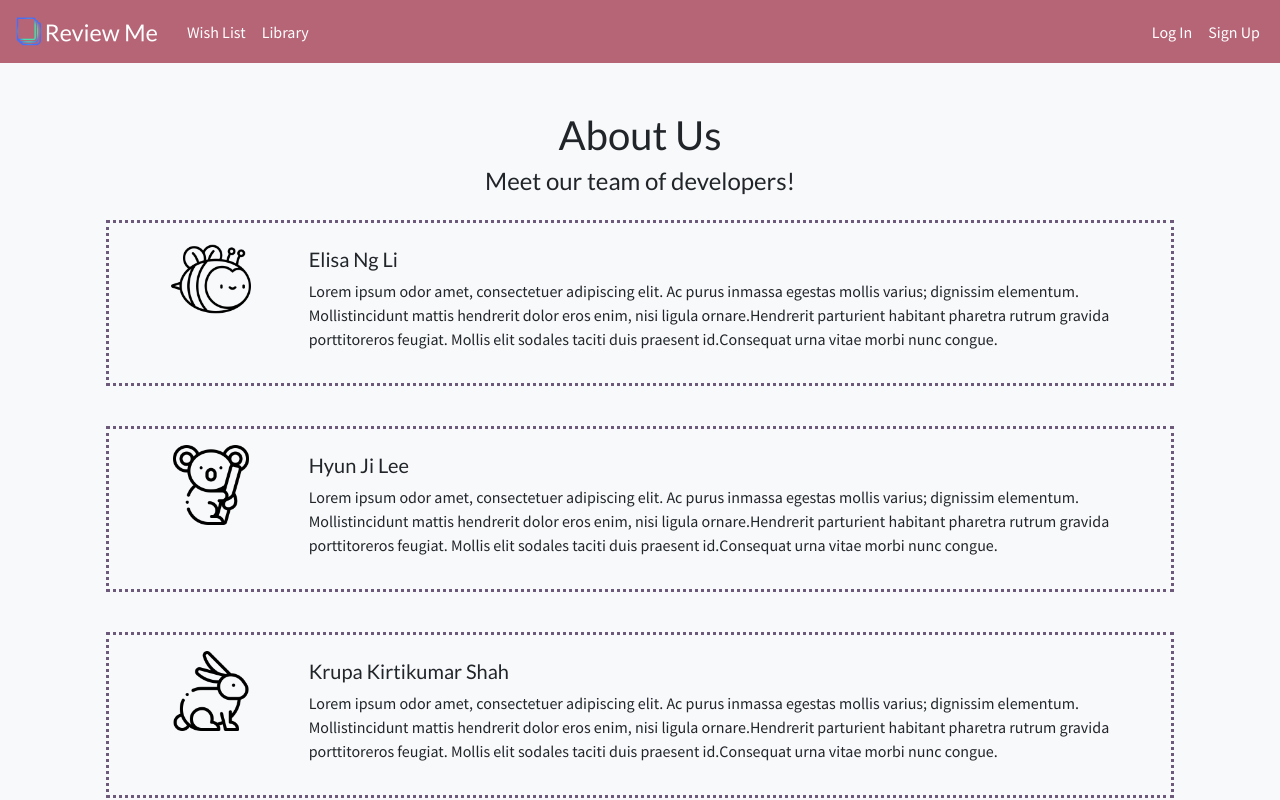
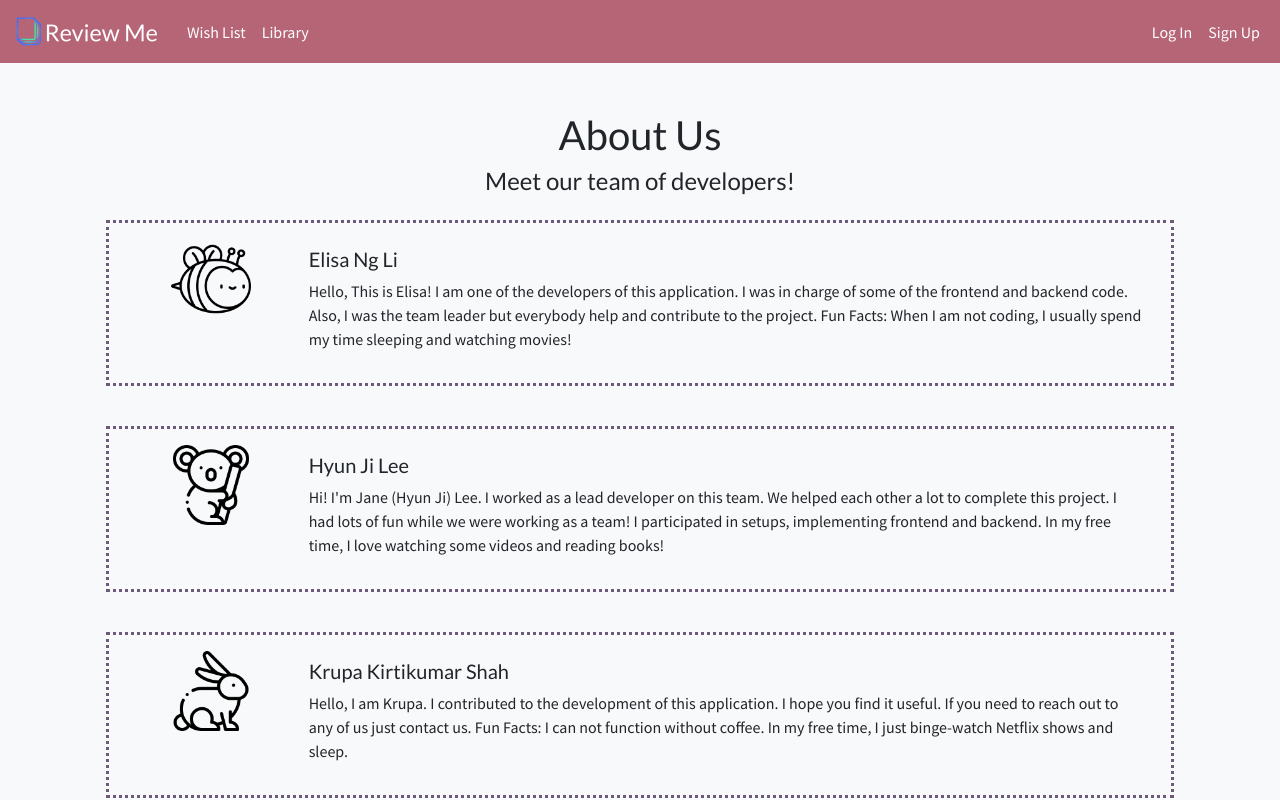
Before and after one commit to hyunjiLeeTech/ReviewMe, a React (Create React App) app in the folder frontend/: page /about in a window 1280 px wide. Shown: the top 800 px of the page. Built offline with nearby package versions, Linux system fonts and the light colour scheme.

Commit message:
Update contact us message

```diff
--- a/frontend/src/components/AboutUs/AboutUs.js
+++ b/frontend/src/components/AboutUs/AboutUs.js
@@ -10,25 +10,25 @@ const AboutUs = () => {
     {
       name: "Elisa Ng Li",
       content:
-        "Lorem ipsum odor amet, consectetuer adipiscing elit. Ac purus inmassa egestas mollis varius; dignissim elementum. Mollistincidunt mattis hendrerit dolor eros enim, nisi ligula ornare.Hendrerit parturient habitant pharetra rutrum gravida porttitoreros feugiat. Mollis elit sodales taciti duis praesent id.Consequat urna vitae morbi nunc congue.",
+        "Hello, This is Elisa! I am one of the developers of this application. I was in charge of some of the frontend and backend code. Also, I was the team leader but everybody help and contribute to the project.\nFun Facts:\nWhen I am not coding, I usually spend my time sleeping and watching movies!",
       image: `${process.env.PUBLIC_URL}/images/bee.png`,
     },
     {
       name: "Hyun Ji Lee",
       content:
-        "Lorem ipsum odor amet, consectetuer adipiscing elit. Ac purus inmassa egestas mollis varius; dignissim elementum. Mollistincidunt mattis hendrerit dolor eros enim, nisi ligula ornare.Hendrerit parturient habitant pharetra rutrum gravida porttitoreros feugiat. Mollis elit sodales taciti duis praesent id.Consequat urna vitae morbi nunc congue.",
+        "Hi! I'm Jane (Hyun Ji) Lee. I worked as a lead developer on this team. We helped each other a lot to complete this project. I had lots of fun while we were working as a team! I participated in setups, implementing frontend and backend. In my free time, I love watching some videos and reading books!",
       image: `${process.env.PUBLIC_URL}/images/koala.png`,
     },
     {
       name: "Krupa Kirtikumar Shah",
       content:
-        "Lorem ipsum odor amet, consectetuer adipiscing elit. Ac purus inmassa egestas mollis varius; dignissim elementum. Mollistincidunt mattis hendrerit dolor eros enim, nisi ligula ornare.Hendrerit parturient habitant pharetra rutrum gravida porttitoreros feugiat. Mollis elit sodales taciti duis praesent id.Consequat urna vitae morbi nunc congue.",
+        "Hello, I am Krupa. I contributed to the development of this application. I hope you find it useful. If you need to reach out to any of us just contact us.\nFun Facts:\nI can not function without coffee. In my free time, I just binge-watch Netflix shows and sleep.",
       image: `${process.env.PUBLIC_URL}/images/rabbit.png`,
     },
     {
       name: "Sergey Kozyrev",
       content:
-        "Lorem ipsum odor amet, consectetuer adipiscing elit. Ac purus inmassa egestas mollis varius; dignissim elementum. Mollistincidunt mattis hendrerit dolor eros enim, nisi ligula ornare.Hendrerit parturient habitant pharetra rutrum gravida porttitoreros feugiat. Mollis elit sodales taciti duis praesent id.Consequat urna vitae morbi nunc congue.",
+        "Hello, my name is Sergey. I am a developer who likes to do frontend most of the time than work with the backend, but always accepts challenges. Besides coding, I like to spend time watching some movies, shows and eat sweets.",
       image: `${process.env.PUBLIC_URL}/images/toucan.png`,
     },
   ];
```
